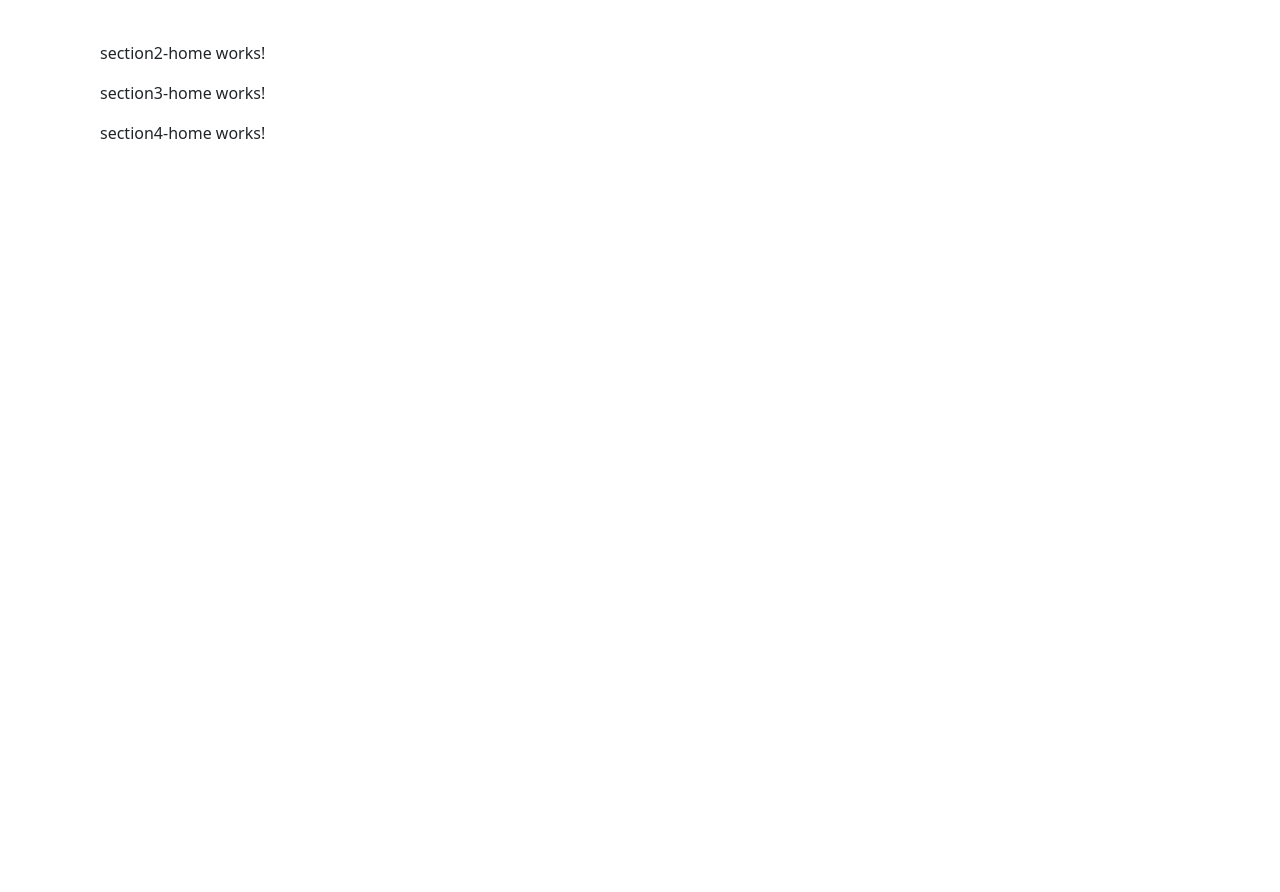
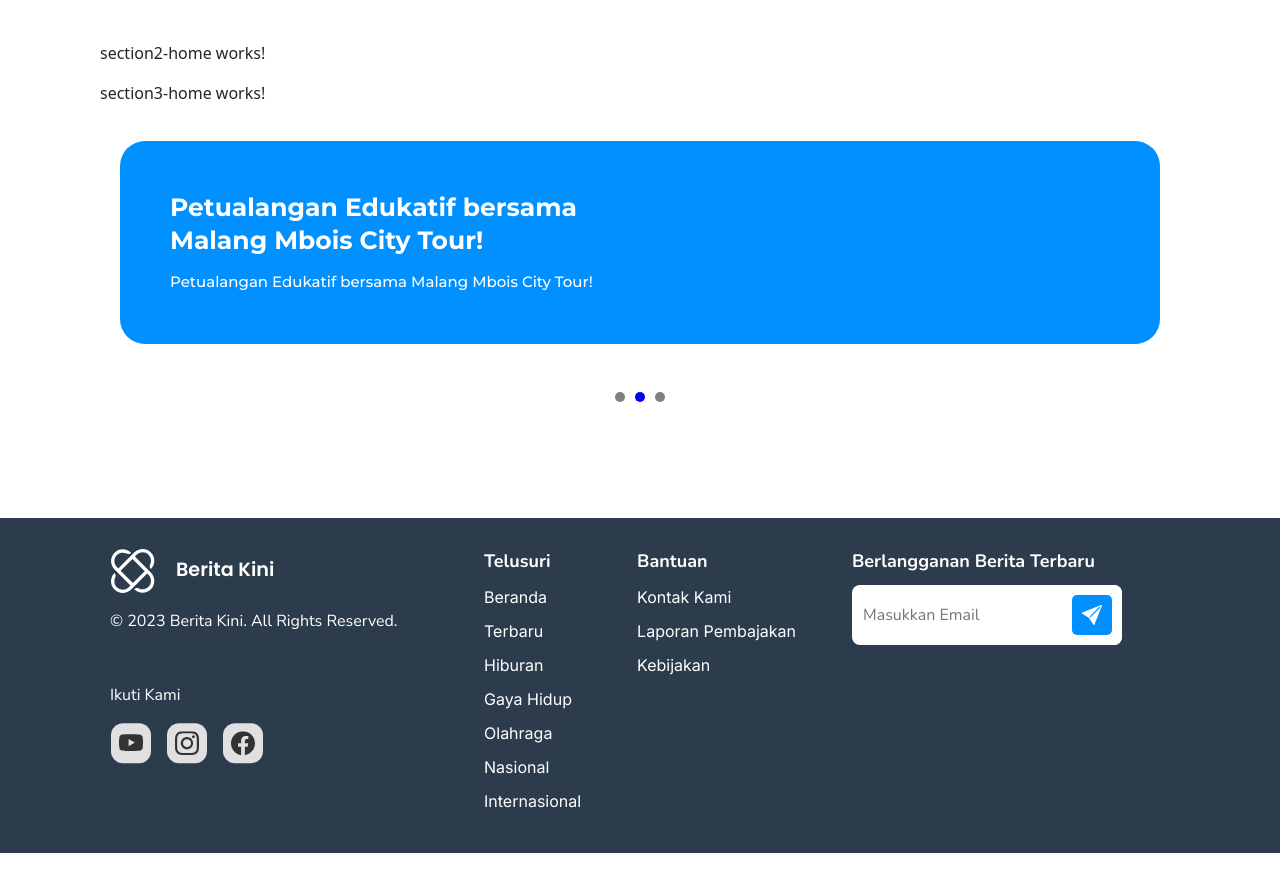
Before and after one commit to desyayuu/berita-kini, an Angular app: page / in a window 1280 px wide. Shown: the part 560-1452 px from the top of the page. After the commit the page ends 1413 px from the top, so only its background shows below. Built offline with nearby package versions, Linux system fonts and the light colour scheme.

Commit message:
fix(section4): fix carousel in section4

```diff
--- /dev/null
+++ b/src/app/carousel/carousel.component.css
@@ -0,0 +1,94 @@
+.carousel {
+    position: relative;
+    width: 100%;
+    max-width: 100%;
+    overflow: hidden;
+  }
+
+  .carousel-items {
+    position: relative;
+    width: 100%;
+    height: max-content;
+    border-radius: 25px;
+    display: flex;
+    align-items: center;
+    padding: 20px;
+    box-sizing: border-box;
+  }
+
+  .carousel-item {
+    display: none;
+    text-align: left;
+    padding: 50px;
+    color: white;
+    border-radius: 25px;
+    width: 100%;
+    transition: background-color 0.5s;
+    height: 100%;
+    box-sizing: border-box;
+  }
+
+  .carousel-item.active {
+    display: block;
+  }
+
+  .indicators-carousel {
+    text-align: center;
+    padding: 10px 0;
+    margin-top: 10px;
+  }
+  .text-content {
+    flex: 1;
+    max-width: 50%;
+  }
+
+  .image-content {
+    flex: 1;
+    max-width: 50%;
+    display: flex;
+    justify-content: center;
+  }
+
+  .indicators-carousel span {
+    display: inline-block;
+    width: 10px;
+    height: 10px;
+    margin: 0 5px;
+    background-color: gray;
+    border-radius: 50%;
+    cursor: pointer;
+    transition: background-color 0.5s;
+  }
+
+  .indicators-carousel span.active {
+    background-color: blue;
+  }
+
+  .main-title{
+    font-family: 'Montserrat', sans-serif;
+    font-size: 25px;
+    font-weight: 600;
+    line-height: 1.3;
+    margin: 0;
+  }
+
+  .desc-title{
+    font-family: 'Montserrat', sans-serif;
+    font-size: 15px;
+    font-weight: 500;
+    line-height: 1.5;
+    margin: 15px 0 0 0;
+    text-align: left;
+  }
+
+  @media (max-width: 768px) {
+    .carousel-content {
+      flex-direction: column;
+      text-align: left;
+    }
+
+    .text-content, .image-content {
+      max-width: 100%;
+      margin-bottom: 10px;
+    }
+  }
--- /dev/null
+++ b/src/app/carousel/carousel.component.html
@@ -0,0 +1,18 @@
+<div class="carousel">
+    <div class="carousel-items">
+      <div class="carousel-item" *ngFor="let item of items; let i = index" [ngClass]="{ 'active': i === currentIndex }" [style.background-color]="item.color">
+        <div class="carousel-content">
+            <div class="text-content">
+                <div class="main-title">{{ item.title }}</div>
+                <div class="desc-title">{{ item.descTitle }}</div>
+            </div>
+            <div class="image-content">
+
+            </div>
+        </div>
+      </div>
+    </div>
+    <div class="indicators-carousel">
+      <span *ngFor="let item of items; let i = index" [ngClass]="{ 'active': i === currentIndex }" (click)="setCurrentIndex(i)"></span>
+    </div>
+  </div>
--- /dev/null
+++ b/src/app/carousel/carousel.component.ts
@@ -0,0 +1,47 @@
+import { Component, OnInit, OnDestroy } from '@angular/core';
+import { CommonModule } from '@angular/common';
+
+@Component({
+  selector: 'app-carousel',
+  templateUrl: './carousel.component.html',
+  styleUrls: ['./carousel.component.css'],
+  standalone: true,
+  imports: [CommonModule]
+})
+export class CarouselComponent implements OnInit, OnDestroy {
+  items = [
+    { color: '#00CAA3', title: 'Petualangan Edukatif bersama Malang Mbois City Tour!', descTitle: 'Petualangan Edukatif bersama Malang Mbois City Tour!' },
+    { color: '#0090FF', title: 'Petualangan Edukatif bersama Malang Mbois City Tour!', descTitle: 'Petualangan Edukatif bersama Malang Mbois City Tour!' },
+    { color: 'blue', title: 'Petualangan Edukatif bersama Malang Mbois City Tour!', descTitle: 'Petualangan Edukatif bersama Malang Mbois City Tour!' }
+  ];
+  currentIndex = 0;
+  intervalId: any;
+
+  ngOnInit() {
+    this.startAutoSlide();
+  }
+
+  ngOnDestroy() {
+    if (this.intervalId) {
+      clearInterval(this.intervalId);
+    }
+  }
+
+  startAutoSlide() {
+    this.intervalId = setInterval(() => {
+      this.nextSlide();
+    }, 3000); // Ganti 3000 dengan durasi yang diinginkan dalam milidetik
+  }
+
+  setCurrentIndex(index: number) {
+    this.currentIndex = index;
+  }
+
+  nextSlide() {
+    this.currentIndex = (this.currentIndex + 1) % this.items.length;
+  }
+
+  prevSlide() {
+    this.currentIndex = (this.currentIndex - 1 + this.items.length) % this.items.length;
+  }
+}
--- a/src/app/home/home.component.ts
+++ b/src/app/home/home.component.ts
@@ -3,11 +3,12 @@ import { Section1HomeComponent } from '../section1-home/section1-home.component'
 import { Section2HomeComponent } from '../section2-home/section2-home.component';
 import { Section3HomeComponent } from '../section3-home/section3-home.component';
 import { Section4HomeComponent } from '../section4-home/section4-home.component';
+import { CommonModule } from '@angular/common';
 
 @Component({
   selector: 'app-home',
   standalone: true,
-  imports: [ Section1HomeComponent, Section2HomeComponent, Section3HomeComponent, Section4HomeComponent],
+  imports: [ CommonModule, Section1HomeComponent, Section2HomeComponent, Section3HomeComponent, Section4HomeComponent],
   templateUrl: './home.component.html',
   styleUrl: './home.component.css'
 })
--- a/src/app/section4-home/section4-home.component.html
+++ b/src/app/section4-home/section4-home.component.html
@@ -1 +1,3 @@
-<p>section4-home works!</p>
+<div class="section4-home">
+    <app-carousel></app-carousel>
+</div>
--- a/src/app/section4-home/section4-home.component.ts
+++ b/src/app/section4-home/section4-home.component.ts
@@ -1,9 +1,11 @@
 import { Component } from '@angular/core';
+import { CommonModule } from '@angular/common';
+import { CarouselComponent } from '../carousel/carousel.component';
 
 @Component({
   selector: 'app-section4-home',
   standalone: true,
-  imports: [],
+  imports: [CarouselComponent, CommonModule],
   templateUrl: './section4-home.component.html',
   styleUrl: './section4-home.component.css'
 })
--- a/src/index.html
+++ b/src/index.html
@@ -10,6 +10,8 @@
   <link rel="stylesheet" href="https://fonts.googleapis.com/css2?family=Inter:wght@400;600&display=swap">
   <link rel="stylesheet" href="https://fonts.googleapis.com/css2?family=Nunito:wght@400;700&display=swap">
   <link rel="stylesheet" href="https://fonts.googleapis.com/css2?family=Nunito+Sans:wght@400;600&display=swap">
+  <link rel="stylesheet" href="https://fonts.googleapis.com/css2?family=Montserrat:wght@400;500;700&display=swap">
+
 
 
 </head>
--- a/src/styles.css
+++ b/src/styles.css
@@ -6,5 +6,5 @@ body {
 
 .content {
     padding: 100px;
-    min-height: 500vh;
+    min-height: max-content;
 }
```
Also changed, not shown: 1 other file (tests, documents, lock files or other folders).
